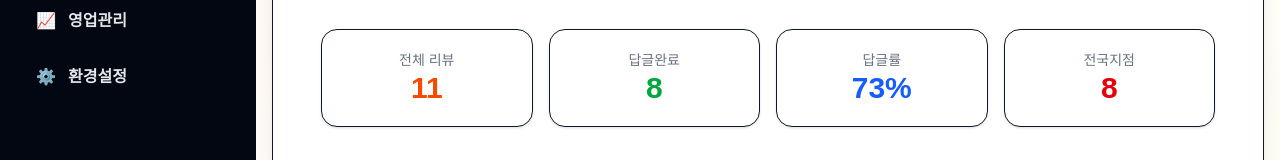
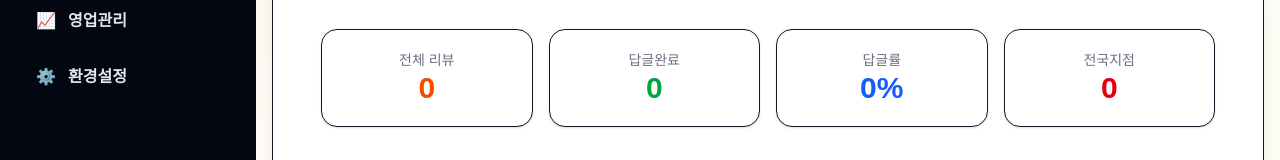
Before and after one commit to hwangsooman/geoje-woochang, a Next.js app: page / in a window 1280 px wide. Shown: the part 335-495 px from the top of the page. Built offline with nearby package versions, Linux system fonts and the light colour scheme; no server answers; the database is empty.

Commit message:
통계자료 실시간 반영

```diff
--- a/app/page.tsx
+++ b/app/page.tsx
@@ -1,6 +1,30 @@
 import Link from "next/link";
+import { supabase } from "@/lib/supabase";
 
-export default function HomePage() {
+export const dynamic = "force-dynamic";
+export default async function HomePage() {
+  const { data: reviews } = await supabase
+    .from("reviews")
+    .select("id, status");
+
+  const { data: stores } = await supabase
+    .from("stores")
+    .select("id");
+
+  const reviewList = reviews || [];
+  const storeList = stores || [];
+
+  const totalReviews = reviewList.length;
+
+  const completedReviews = reviewList.filter(
+    (review) => review.status?.toLowerCase().trim() === "completed"
+  ).length;
+
+  const replyRate =
+    totalReviews === 0 ? 0 : Math.round((completedReviews / totalReviews) * 100);
+
+  const storeCount = storeList.length;
+
   return (
     <main className="min-h-screen bg-gradient-to-br from-orange-50 via-white to-yellow-50 text-gray-900">
       <div className="max-w-6xl mx-auto px-4 py-10 md:py-16">
@@ -23,22 +47,26 @@ export default function HomePage() {
 
        <div className="bg-white border rounded-2xl p-5 shadow">
           <p className="text-sm text-gray-500">전체 리뷰</p>
-          <p className="text-3xl font-bold text-orange-600">11</p>
+          <p className="text-3xl font-bold text-orange-600">
+                 {totalReviews} </p>
        </div>
 
        <div className="bg-white border rounded-2xl p-5 shadow">
          <p className="text-sm text-gray-500">답글완료</p>
-         <p className="text-3xl font-bold text-green-600">8</p>
+         <p className="text-3xl font-bold text-green-600">
+                 {completedReviews} </p>
        </div>
 
        <div className="bg-white border rounded-2xl p-5 shadow">
          <p className="text-sm text-gray-500">답글률</p>
-         <p className="text-3xl font-bold text-blue-600">73%</p>
+         <p className="text-3xl font-bold text-blue-600">
+               {replyRate}% </p>
        </div>
 
        <div className="bg-white border rounded-2xl p-5 shadow">
            <p className="text-sm text-gray-500">전국지점</p>
-           <p className="text-3xl font-bold text-red-600">8</p>
+           <p className="text-3xl font-bold text-red-600">
+                {storeCount}  </p>
         </div>
 
       </div>
```
